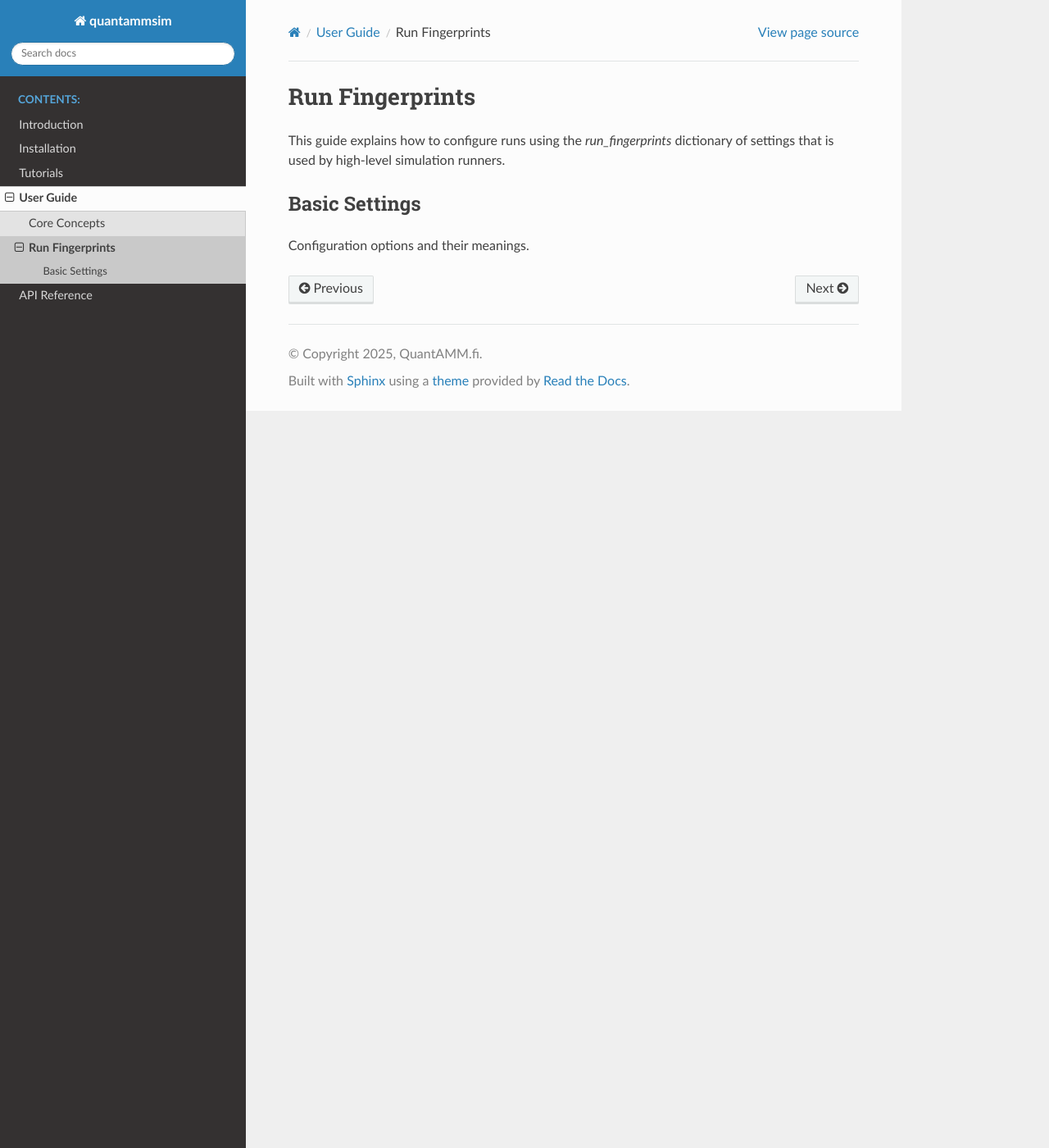
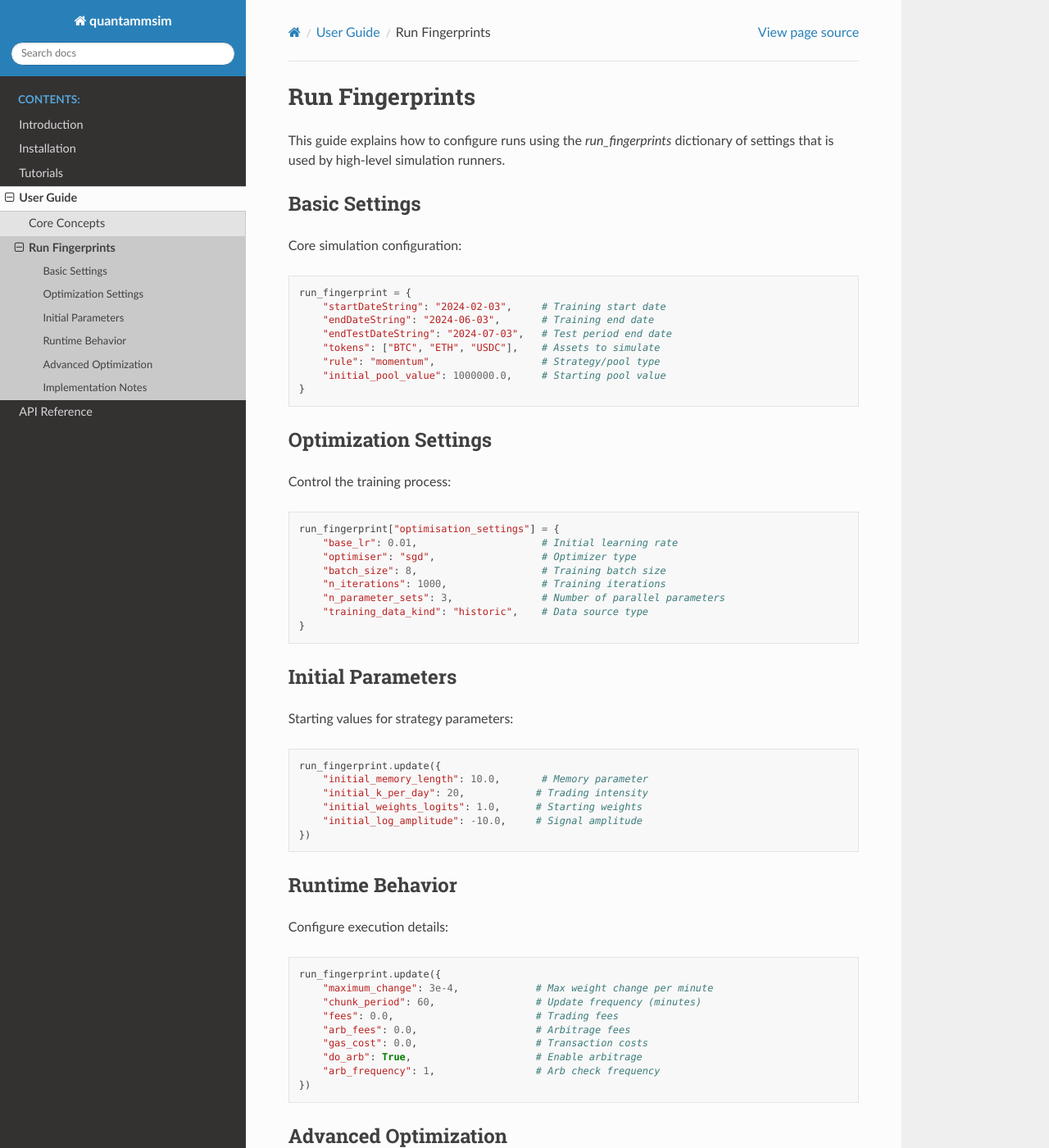
Before and after one commit to QuantAMMProtocol/quantammsim, a Sphinx documentation site: the page built from docs/source/user_guide/run_fingerprints.rst, in a window 1280 px wide and 1400 px high. Shown: the whole window at 82% size. Built offline with Sphinx 7.4.7 and the Read the Docs theme 3.1.0, drawn with Linux system fonts in a browser that asks for light colours; some of the changed text lies outside the part shown.

Commit message:
tidy up for docs

```diff
--- a/docs/source/conf.py
+++ b/docs/source/conf.py
@@ -102,7 +102,6 @@ exclude_modules = [
 
 html_build_dir = "_build/html"
 html_static_path = ["_static"]
-html_extra_path = ["_extra"]
 
 # Build output settings
 output_dir = "build"
--- a/docs/source/tutorials/getting_started.rst
+++ b/docs/source/tutorials/getting_started.rst
@@ -37,7 +37,8 @@ Let's examine what the simulation tells us:
 
 Now that you've run your first simulation, you might want to:
 
-* Try different update rules (see :doc:`./update_rules`)
+* Learn about the principles of dynamic pools (see :doc:`./introduction_to_dynamic_pools`)
+* Read about how QuantAMM pools work (see :doc:`./quantamm_pools`)
 * Explore Balancer and CowAMM pools (see :doc:`./balancer_pools` and :doc:`./cow_pools`)
 * Learn about the mechanics of the pools (see :doc:`../api/core/pools`)
 
--- a/docs/source/tutorials/introduction_to_dynamic_pools.rst
+++ b/docs/source/tutorials/introduction_to_dynamic_pools.rst
@@ -45,8 +45,7 @@ Example:
    If :math:`\mathbf{w} = (0.6, 0.4)` but the pool acutal, empirical holdings means the pool holds equal values of tokens, arbitrageurs will:
 
    - sell token 1 to the pool, and
-   - buy token 2 from the pool
-   until the value ratio matches 60:40.
+   - buy token 2 from the pool until the value ratio matches 60:40.
 
 So by the action of arbs for a given asset :math:`R_i p_i = w_i V`: the value of the holdings of the :math:`i` :sup:`th` asset in the pool is equal to the weight of that asset times the total value of the pool.
 
--- a/docs/source/user_guide/run_fingerprints.rst
+++ b/docs/source/user_guide/run_fingerprints.rst
@@ -6,4 +6,92 @@ This guide explains how to configure runs using the `run_fingerprints` dictionar
 Basic Settings
 --------------
 
-Configuration options and their meanings.
+Core simulation configuration:
+
+.. code-block:: python
+
+    run_fingerprint = {
+        "startDateString": "2024-02-03",     # Training start date
+        "endDateString": "2024-06-03",       # Training end date
+        "endTestDateString": "2024-07-03",   # Test period end date
+        "tokens": ["BTC", "ETH", "USDC"],    # Assets to simulate
+        "rule": "momentum",                  # Strategy/pool type
+        "initial_pool_value": 1000000.0,     # Starting pool value
+    }
+
+Optimization Settings
+---------------------
+
+Control the training process:
+
+.. code-block:: python
+
+    run_fingerprint["optimisation_settings"] = {
+        "base_lr": 0.01,                     # Initial learning rate
+        "optimiser": "sgd",                  # Optimizer type
+        "batch_size": 8,                     # Training batch size
+        "n_iterations": 1000,                # Training iterations
+        "n_parameter_sets": 3,               # Number of parallel parameters
+        "training_data_kind": "historic",    # Data source type
+    }
+
+Initial Parameters
+------------------
+
+Starting values for strategy parameters:
+
+.. code-block:: python
+
+    run_fingerprint.update({
+        "initial_memory_length": 10.0,       # Memory parameter
+        "initial_k_per_day": 20,            # Trading intensity
+        "initial_weights_logits": 1.0,      # Starting weights
+        "initial_log_amplitude": -10.0,     # Signal amplitude
+    })
+
+Runtime Behavior
+----------------
+
+Configure execution details:
+
+.. code-block:: python
+
+    run_fingerprint.update({
+        "maximum_change": 3e-4,             # Max weight change per minute
+        "chunk_period": 60,                 # Update frequency (minutes)
+        "fees": 0.0,                        # Trading fees
+        "arb_fees": 0.0,                    # Arbitrage fees
+        "gas_cost": 0.0,                    # Transaction costs
+        "do_arb": True,                     # Enable arbitrage
+        "arb_frequency": 1,                 # Arb check frequency
+    })
+
+Advanced Optimization
+---------------------
+
+For hyperparameter optimization using Optuna:
+
+.. code-block:: python
+
+    run_fingerprint["optimisation_settings"]["optuna_settings"] = {
+        "n_trials": 20,                    # Number of trials
+        "n_jobs": 4,                       # Parallel workers
+        "timeout": 7200,                   # Max runtime (seconds)
+        "parameter_config": {
+            "memory_length": {
+                "low": 1,                  # Min value
+                "high": 200,               # Max value
+                "log_scale": True,         # Use log scale
+            },
+            # ... other parameters ...
+        }
+    }
+
+Implementation Notes
+--------------------
+
+- All settings have defaults in ``run_fingerprint_defaults``
+- Settings are validated before use
+- Some combinations may be invalid for certain strategies
+
+For how the run_fingerprint is used in simulations, see :func:`quantammsim.runners.train_on_historic_data` and :func:`quantammsim.runners.do_run_on_historic_data`.
```
Also changed, not shown: 2 other files.
